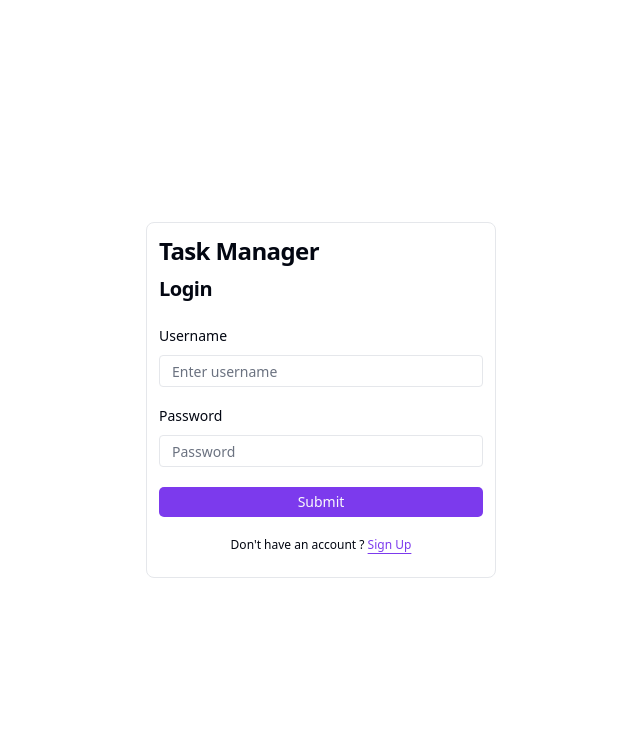
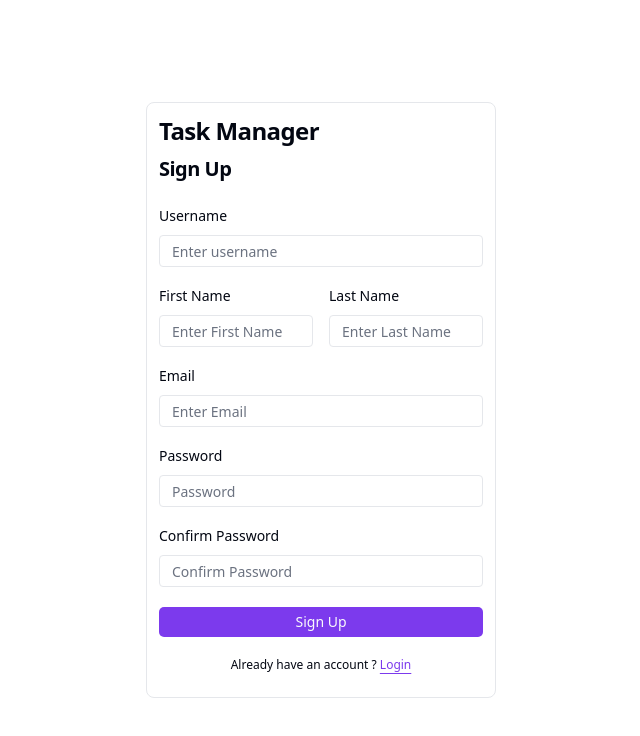
Before and after one commit to vasantharaja200295/Task-Manager-FE, a React (Vite) app: page /signup in a window 1280 px wide. Shown: the top 736 px of the page, without its empty margins (319-959 px from the left). Built offline with nearby package versions, Linux system fonts and the light colour scheme; no server answers.

Commit message:
completed signup functionality

```diff
--- a/src/pages/login.jsx
+++ b/src/pages/login.jsx
@@ -90,7 +90,7 @@
             {isSubmitting ? (
               <Icon name="LoaderCircle" size={20} className="animate-spin" />
             ) : (
-              "Submit"
+              "Login"
             )}
           </Button>
           <div className="text-xs w-full text-center mt-2 *:text-xs">
--- a/src/pages/signup.jsx
+++ b/src/pages/signup.jsx
@@ -6,74 +6,169 @@
 import { z } from "zod";
 import { zodResolver } from "@hookform/resolvers/zod";
 import { useForm } from "react-hook-form";
-import { useDispatch } from "react-redux";
 import { useNavigate } from "react-router-dom";
-import { login } from "@/services/apiFunctions";
-import { setUserData } from "@/redux/user/actions";
+import { useMutation } from "@tanstack/react-query";
+import { signUp } from "@/services/apiFunctions";
 
 const schema = z.object({
-  username: z.string().min(1, "username is Requrired"),
-  password: z.string().min(2, "Password must be 8 characters"),
+  username: z.string().min(1, "Username is Required"),
+  password: z.string().min(8, "Password must be 8 characters"),
+  firstName: z.string().min(1, "First Name is Required"),
+  lastName: z.string().min(1, "Last Name is Required"),
+  email: z.string().email({ message: "Invalid email address" }),
+  confirmPassword: z.string().min(8, "Confirm Password is Required"),
 });
 
-
 const Signup = () => {
-  const dispatch = useDispatch();
   const navigate = useNavigate();
-
   const {
     register,
     handleSubmit,
     formState: { isSubmitting, errors },
+    watch,
   } = useForm({
     resolver: zodResolver(schema),
   });
 
+  const watchPassword = watch("password", "");
+  const watchConfirmPassword = watch("confirmPassword", "");
+
+  const {mutateAsync: handleSignUp} = useMutation({mutationFn:signUp})
+
   const formSubmit = async (data) => {
-    const userData = await login(data);
-    setUserData(dispatch, userData);
-    navigate('/dashboard')
+    try{
+      const res = await handleSignUp(data);
+      if(res.status === 200){
+        navigate('/login')
+      }
+    }catch (error){
+      console.log(error)
+    }
   };
 
   return (
-    <div className=" h-screen w-screen flex flex-col items-center justify-center overflow-hidden">
-      <div className=" h-fit w-[350px] border-[1px] rounded-sm p-3 box-border">
+    <div className="h-screen w-screen flex flex-col items-center justify-center overflow-hidden">
+      <div className="h-fit w-[350px] border-[1px] rounded-sm p-3 box-border">
         <h3>Task Manager</h3>
-        <h4 className=" mt-2">Login</h4>
+        <h4 className="mt-2">Sign Up</h4>
         <form onSubmit={handleSubmit(formSubmit)}>
-            <div className=" mt-5">
+          <div className="mt-5">
             <Label>Username</Label>
             <Input
               placeholder="Enter username"
-                {...register("username")}
-                className=" h-8 rounded-[4px] mt-2"
+              {...register("username", { required: true })}
+              className="h-8 rounded-[4px] mt-2"
             />
             {errors.username && (
-                <div className=" text-[10px] mt-2 text-red-500">
+              <div className="text-[10px] mt-2 text-red-500">
                 {errors.username?.message}
               </div>
             )}
           </div>
-            <div className=" mt-4">
+          <div className="w-full h-fit flex flex-row items-center justify-between gap-4 mt-4">
+            <div>
+              <Label>First Name</Label>
+              <Input
+                placeholder="Enter First Name"
+                {...register("firstName", { required: true })}
+                className="h-8 rounded-[4px] mt-2"
+              />
+              {errors.firstName && (
+                <div className="text-[10px] mt-2 text-red-500">
+                  {errors.firstName?.message}
+                </div>
+              )}
+            </div>
+            <div>
+              <Label>Last Name</Label>
+              <Input
+                placeholder="Enter Last Name"
+                {...register("lastName", { required: true })}
+                className="h-8 rounded-[4px] mt-2"
+              />
+              {errors.lastName && (
+                <div className="text-[10px] mt-2 text-red-500">
+                  {errors.lastName?.message}
+                </div>
+              )}
+            </div>
+          </div>
+          <div className="mt-4">
+            <Label>Email</Label>
+            <Input
+              placeholder="Enter Email"
+              {...register("email", { required: true })}
+              className="h-8 rounded-[4px] mt-2"
+            />
+            {errors.email && (
+              <div className="text-[10px] mt-2 text-red-500">
+                {errors.email?.message}
+              </div>
+            )}
+          </div>
+          <div className="mt-4">
             <Label>Password</Label>
             <Input
               placeholder="Password"
               type="password"
-                {...register("password")}
-                className=" h-8 rounded-[4px] mt-2"
+              {...register("password", { required: true })}
+              className="h-8 rounded-[4px] mt-2"
             />
             {errors.password && (
-                <div className=" text-[10px] mt-2 text-red-500">
+              <div className="text-[10px] mt-2 text-red-500">
                 {errors.password?.message}
               </div>
             )}
           </div>
-            <Button className="w-full h-[30px] rounded-[5px] mt-5" disabled={isSubmitting}>{isSubmitting ? <Icon name="LoaderCircle" size={20} className=" animate-spin"/>:"Submit"}</Button>
-            <div className=" text-xs w-full text-center mt-2 *:text-xs">Don't have an account ? <Button variant="link" className=" p-0 underline" onClick={()=>{navigate('/signup')}}>Sign Up</Button></div>
+          <div className="mt-4">
+            <Label>Confirm Password</Label>
+            <Input
+              placeholder="Confirm Password"
+              type="password"
+              {...register("confirmPassword", {
+                required: true,
+                validate: () =>
+                  watchPassword === watchConfirmPassword ||
+                  "Passwords do not match",
+              })}
+              className="h-8 rounded-[4px] mt-2"
+            />
+            {errors.confirmPassword && (
+              <div className="text-[10px] mt-2 text-red-500">
+                {errors.confirmPassword?.message}
+              </div>
+            )}
+          </div>
+          <Button
+            className="w-full h-[30px] rounded-[5px] mt-5"
+            disabled={isSubmitting}
+          >
+            {isSubmitting ? (
+              <Icon
+                name="LoaderCircle"
+                size={20}
+                className="animate-spin"
+              />
+            ) : (
+              "Sign Up"
+            )}
+          </Button>
+          <div className="text-xs w-full text-center mt-2 *:text-xs">
+            Already have an account ?{" "}
+            <Button
+              variant="link"
+              className="p-0 underline"
+              onClick={() => {
+                navigate("/login");
+              }}
+            >
+              Login
+            </Button>
+          </div>
         </form>
       </div>
     </div>
   );
-}
+};
 
-export default Signup
+export default Signup;
--- a/src/redux/store.js
+++ b/src/redux/store.js
@@ -9,7 +9,7 @@
 const persistConfig = {
   key: 'root',
   storage,
-  whitelist:['auth']
+  whitelist:['auth', 'user']
 };
 
 // Create a persisted reducer
--- a/src/services/apiFunctions.js
+++ b/src/services/apiFunctions.js
@@ -25,3 +25,13 @@
     throw new Error(error?.response?.data?.messsage)
   }
 }
+
+
+export const signUp = async (payload) => {
+  try {
+    const { data } = await postData('register', payload);
+    return data;
+  } catch (error) {
+    throw new Error(error?.response?.data?.messsage);
+  }
+}
```
Lines whose indentation alone changed are shown as unchanged.
